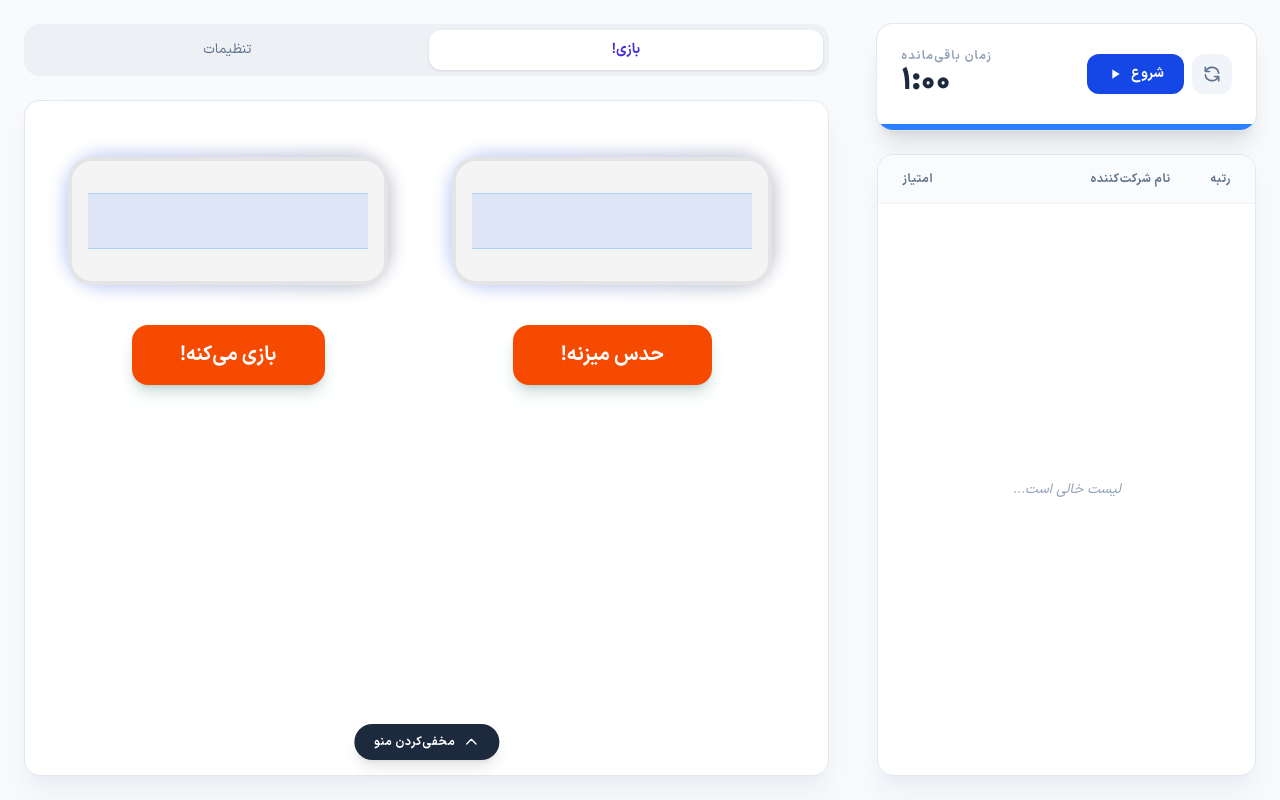
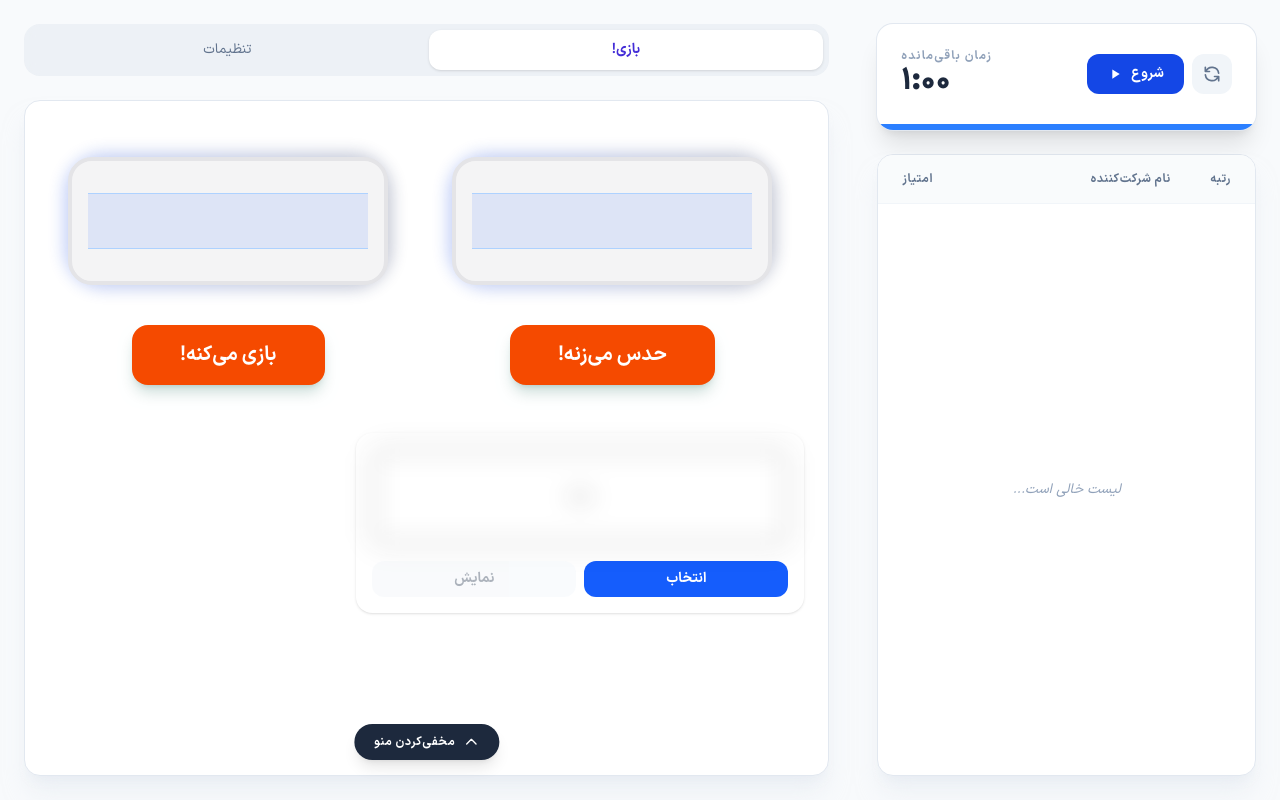
Before and after one commit to maniebra/adabazi, a Next.js app: page / in a window 1280 px wide. Built offline with nearby package versions, Linux system fonts and the light colour scheme.

Commit message:
add word picker

```diff
--- a/app/ui/base/word-picker.tsx
+++ b/app/ui/base/word-picker.tsx
@@ -0,0 +1,51 @@
+"use client";
+
+import { useState } from "react";
+import { useAppSelector } from "@/app/lib/hooks/redux-hooks";
+
+export default function WordPickerWidget() {
+    const words = useAppSelector(state => state.words.list);
+
+    const [currentWord, setCurrentWord] = useState<string | null>(null);
+    const [revealed, setRevealed] = useState(false);
+
+    const pickWord = () => {
+        if (words.length === 0) return;
+
+        const randomIndex = Math.floor(Math.random() * words.length);
+        setCurrentWord(words[randomIndex]);
+        setRevealed(false); // always blur after pick
+    };
+
+    return (
+        <div className="w-full max-w-md rounded-2xl bg-white shadow-sm p-4 space-y-4">
+            {/* Word container */}
+            <div
+                className={`h-24 flex items-center justify-center rounded-xl border text-xl font-bold transition-all
+          ${revealed ? "blur-0" : "blur-md select-none"}
+        `}
+            >
+                {currentWord ?? "—"}
+            </div>
+
+            {/* Controls */}
+            <div className="flex gap-2">
+                <button
+                    onClick={pickWord}
+                    disabled={words.length === 0}
+                    className="flex-1 rounded-xl bg-blue-600 py-2 text-sm font-bold text-white hover:bg-blue-700"
+                >
+                    انتخاب
+                </button>
+
+                <button
+                    onClick={() => setRevealed(v => !v)}
+                    disabled={!currentWord}
+                    className="flex-1 rounded-xl bg-slate-100 py-2 text-sm font-bold text-slate-700 hover:bg-slate-200 disabled:opacity-40"
+                >
+                    {revealed ? "پنهان" : "نمایش"}
+                </button>
+            </div>
+        </div>
+    );
+}
--- a/app/ui/widgets/picker-tab.tsx
+++ b/app/ui/widgets/picker-tab.tsx
@@ -1,15 +1,27 @@
-"use client"
+"use client";
 
-import Wheel from "@/app/ui/base/wheel";
-import {useAppDispatch} from "@/app/lib/hooks/redux-hooks";
-import {useEffect} from "react";
-import {addBatch} from "@/app/lib/slices/participant-slice";
+import { useAppSelector } from "@/app/lib/hooks/redux-hooks";
+import Wheel from "@/app/ui/base/wheel"
+import WordPickerWidget from "@/app/ui/base/word-picker";
 
 export default function PickerTab() {
-    return <div title="بازی!">
-        <div className="flex flex-dir w-full justify-evenly">
-            <Wheel buttonText="حدس میزنه!"></Wheel>
-            <Wheel buttonText="بازی می‌کنه!"></Wheel>
+    const singleGuesser = useAppSelector(
+        state => state.gameConfig.single_guesser
+    );
+
+    return (
+        <div title="بازی!">
+            <div className="flex w-full justify-evenly">
+                {singleGuesser && (
+                    <Wheel buttonText="حدس می‌زنه!" />
+                )}
+
+                <Wheel buttonText="بازی می‌کنه!" />
+            </div>
+
+            <div className="mt-4">
+                <WordPickerWidget />
+            </div>
         </div>
-    </div>
+    );
 }
```
